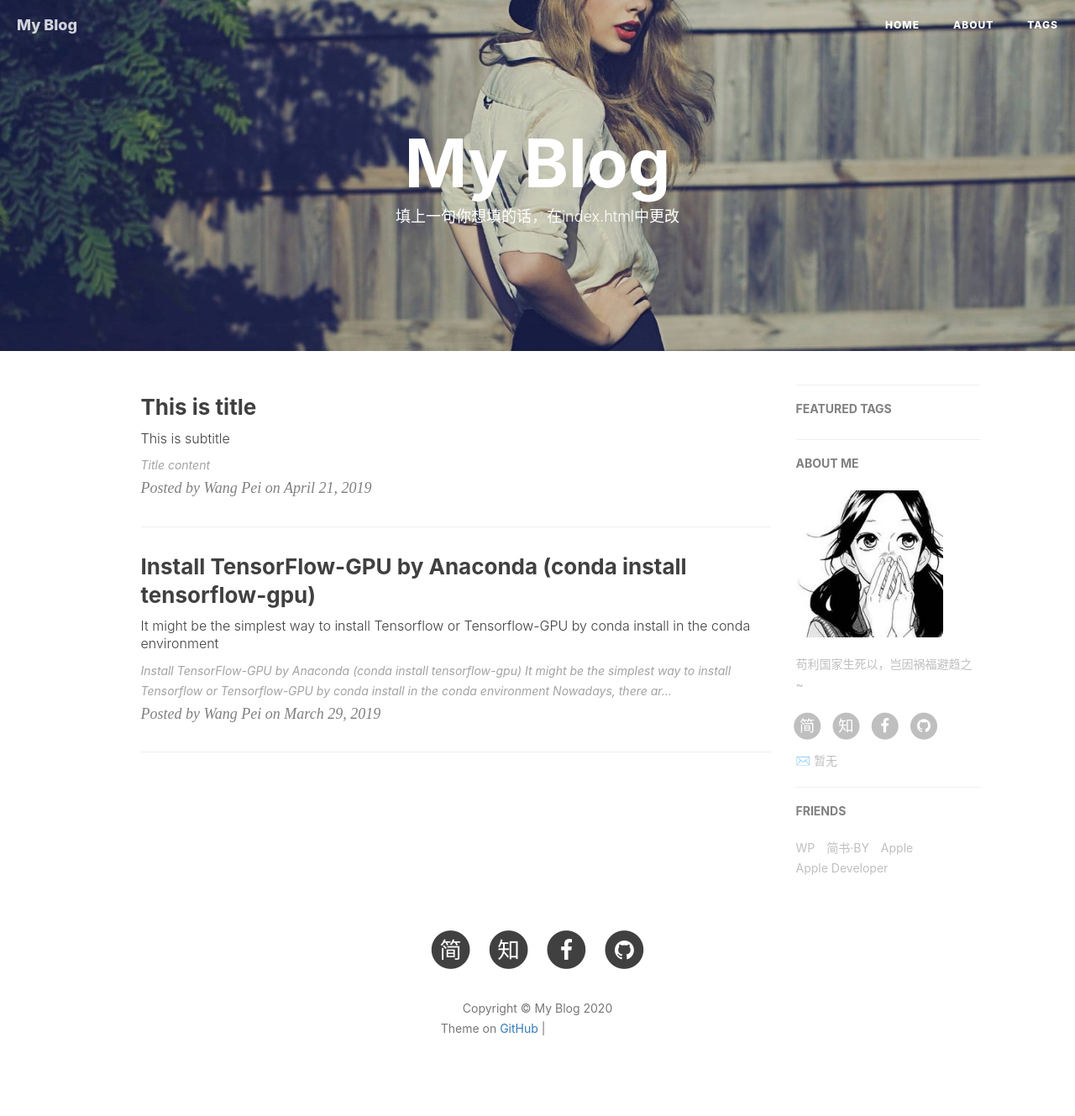
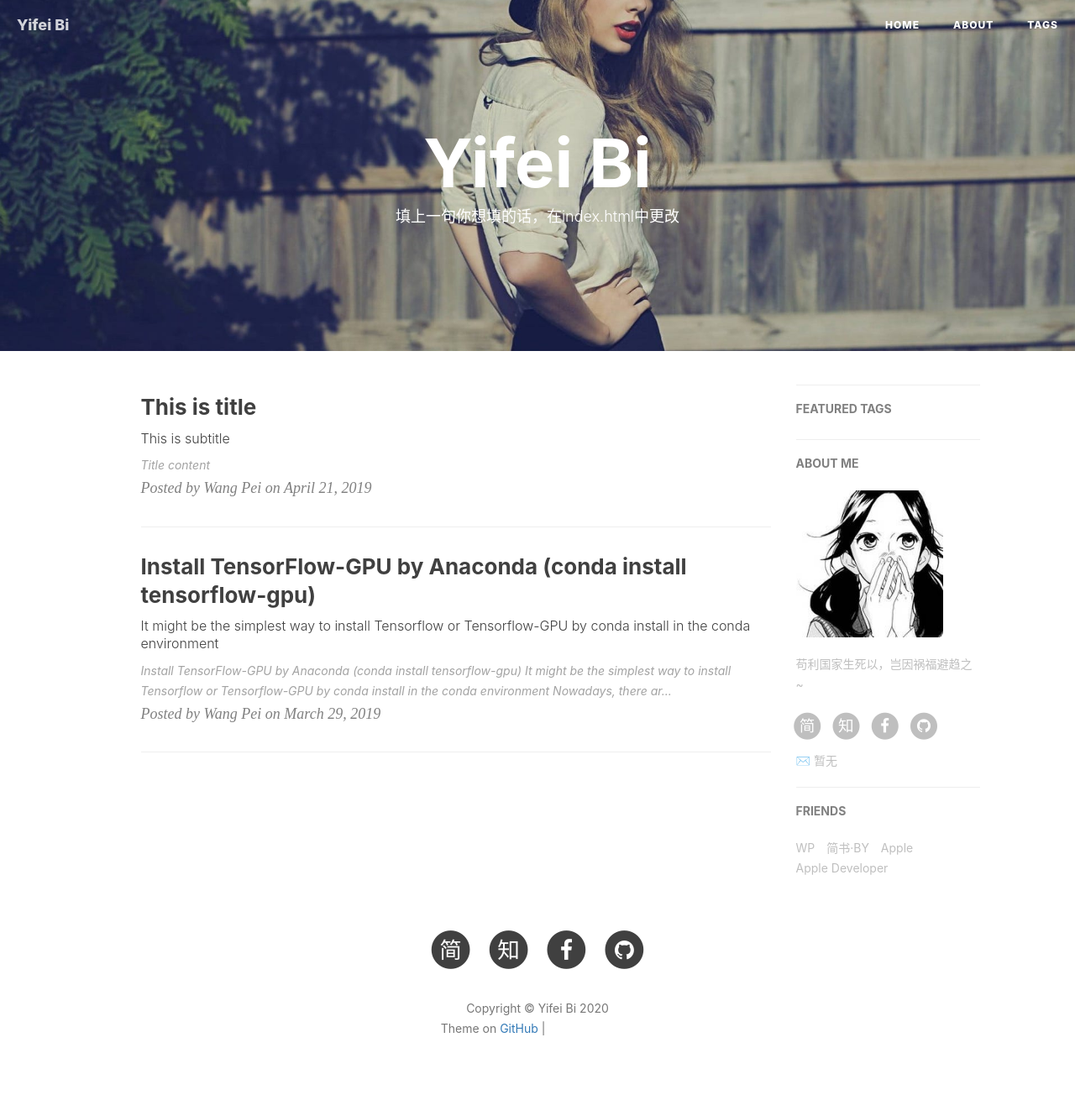
Before and after one commit to yifeibiaccounting/yifeibiaccounting.github.io, a Jekyll site: the page built from index.html, in a window 1280 px wide. Shown: the whole page at 84% size. Built offline with Jekyll 4.4.1, drawn with Linux system fonts in a browser that asks for light colours; nearby versions of some CDN libraries; the list of posts is cut into pages by our own code; comment, search, counter and statistics services are not loaded; grey boxes are pictures that could not be loaded.

Commit message:
Update _config.yml

```diff
--- a/_config.yml
+++ b/_config.yml
@@ -1,6 +1,6 @@
 # Site settings
-title: My Blog
-SEOTitle: 我的博客 | My Blog
+title: Yifei Bi
+SEOTitle: Yifei Bi
 header-img: img/post-bg-desk.jpg
 email: 暂无
 description: "写一句你想写的话"
```
